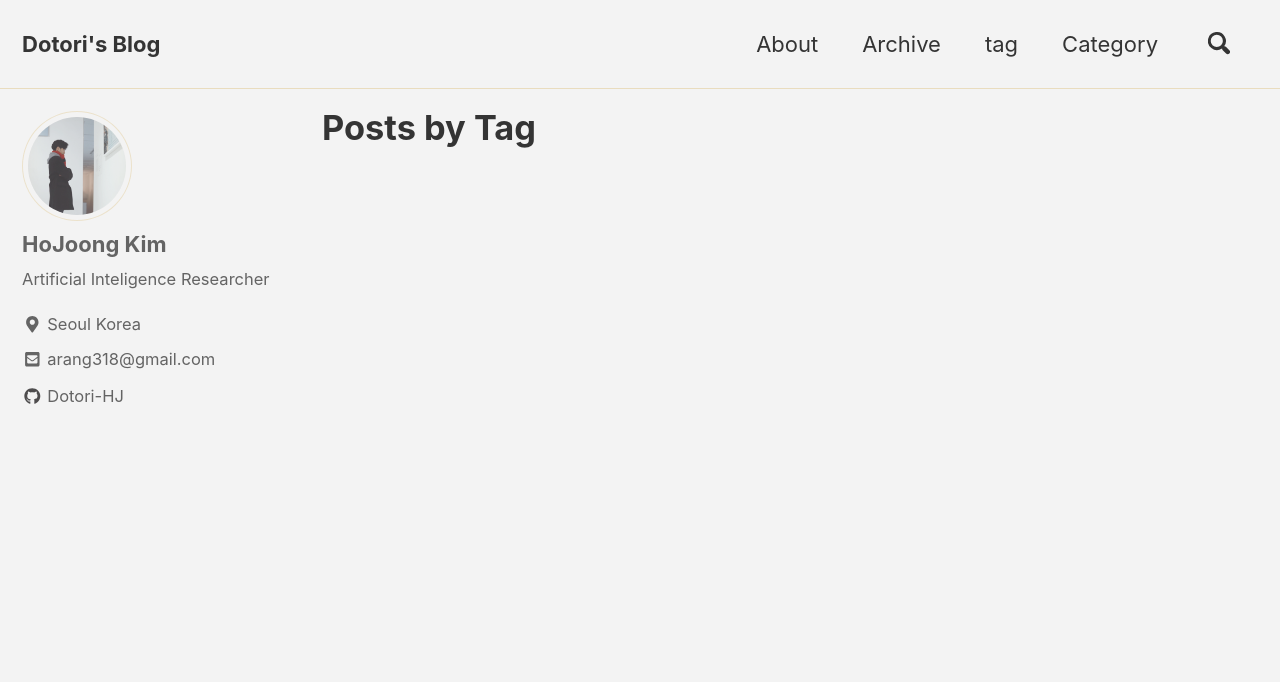
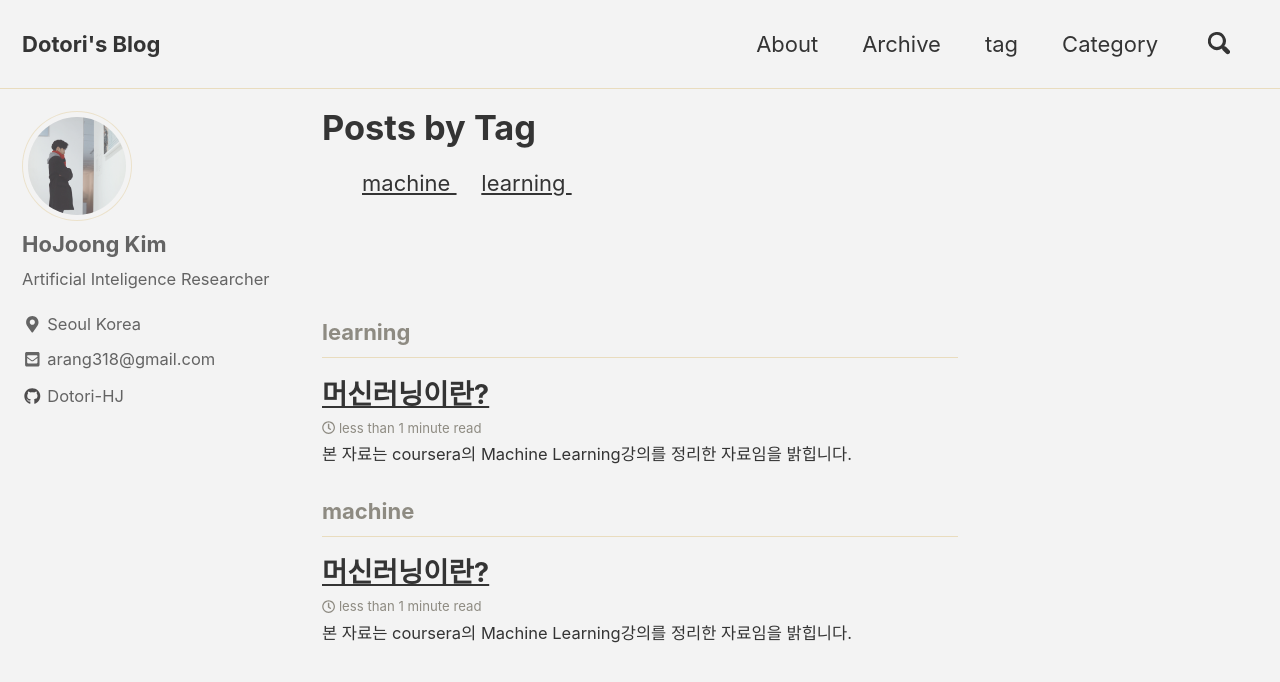
Before and after one commit to Dotori-HJ/dotori-hj.github.io, a Jekyll site: the page built from _pages/tag-archive.html, in a window 1280 px wide and 900 px high. Shown: the top 682 px of the window. Built offline with Jekyll 4.4.1, drawn with Linux system fonts in a browser that asks for light colours; cached includes are drawn as plain includes; nearby versions of some CDN libraries.

```diff
--- /dev/null
+++ b/_posts/2019-05-13-머신러닝이란.md
@@ -0,0 +1,30 @@
+---
+title: 머신러닝이란?
+date: 2019-05-13
+layout: posts
+tags: "machine learning"
+---
+
+본 자료는 coursera의 Machine Learning강의를 정리한 자료임을 밝힙니다.
+
+
+
+# 머신러닝이란?
+
+
+
+
+
+###### Arthur Samuel
+
+"the field of stduy that gives computers the ability to learn without being explicity programmed"
+
+
+
+###### Tom Mitchell
+
+"A computer program is said to learn from **E**xperience with repect to some class of **T**asks and **P**erformance measure, if its performance at tasks in T, as measured by P, improves with experience E"
+
+
+
+# Supervised Learning
```
Also changed, not shown: _pages/about.md (+1 -1 lines).
